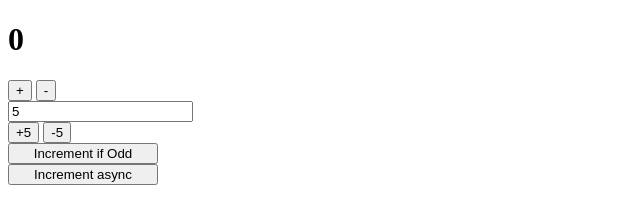
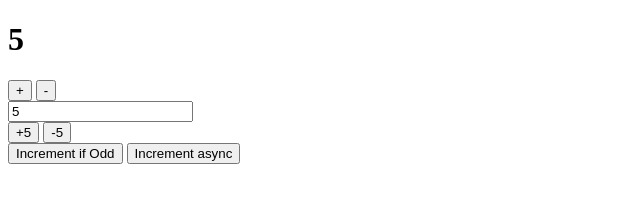
Before and after one commit to FabianUlises/LBSD-react-redux, a plain HTML site: page index.html in a window 1280 px wide. Both pictures are taken after typing "5" into the empty fields and a click on the button "+5". Shown: the whole page, without its empty margins (0-640 px from the left). Drawn offline with nearby package versions, Linux system fonts and the light colour scheme.

Commit message:
Added actions to increment and decrement by five

```diff
--- a/main.css
+++ b/main.css
@@ -3,7 +3,7 @@
     padding: 0; */
     box-sizing: border-box;
 }
-button {
+/* button {
     cursor: pointer;
 }
 .app {
@@ -14,4 +14,4 @@ button {
     display: flex;
     flex-direction: column;
     max-inline-size: 100%;
-}
+} */
--- a/script.js
+++ b/script.js
@@ -2,14 +2,11 @@
 const valueEl = document.getElementById('value');
 const plusBtn = document.getElementById('plus');
 const minusBtn = document.getElementById('minus');
-const plusFive = document.querySelector('#plusFive');
-const minusFive = document.querySelector('#minusFive');
-const incrementAsync = document.querySelector('#incrementAsync');
-const incrementOdd = document.querySelector('#incrementOdd');
+const plusFiveBtn = document.querySelector('#plusFive');
+const minusFiveBtn = document.querySelector('#minusFive');
+const incrementAsyncBtn = document.querySelector('#incrementAsync');
+const incrementOddBtn = document.querySelector('#incrementOdd');
 
-minusFive.addEventListener('click', () => {
-  console.log('button clicked');
-});
 // initial state value
 const initialState = {
     value: 0
@@ -22,6 +19,10 @@ const counterReducer = (state = initialState, action) => {
             return { value: state.value + 1 }
         case 'counter/decremented':
             return { value: state.value - 1 }
+        case 'counter/incrementFive':
+            return { value: state.value + 5 }
+        case 'counter/decrementFive':
+            return { value: state.value - 5 }
         default:
         return state
     }
@@ -35,7 +36,12 @@ const addAction = {
 const subAction = {
   type: 'counter/decremented'
 }
-
+const addFiveAction = {
+  type: 'counter/incrementFive'
+}
+const subFiveAction = {
+  type: 'counter/decrementFive'
+}
 // generating the store
 let store = Redux.createStore(counterReducer)
 
@@ -49,15 +55,21 @@ const render = () => {
 const addOne = () => {
   store.dispatch(addAction)
 }
-
 const subOne = () => {
-  store.dispatch(subAction)
+  store.dispatch(subAction);
 }
+const addFive = () => {
+  store.dispatch(addFiveAction);
+};
+const subFive = () => {
+  store.dispatch(subFiveAction);
+};
 
 // event listeners
-plusBtn.addEventListener('click', addOne)
-minusBtn.addEventListener('click', subOne)
-
+plusBtn.addEventListener('click', addOne);
+minusBtn.addEventListener('click', subOne);
+plusFiveBtn.addEventListener('click', addFive);
+minusFiveBtn.addEventListener('click', subFive);
 // initial render
 render()
 
```
